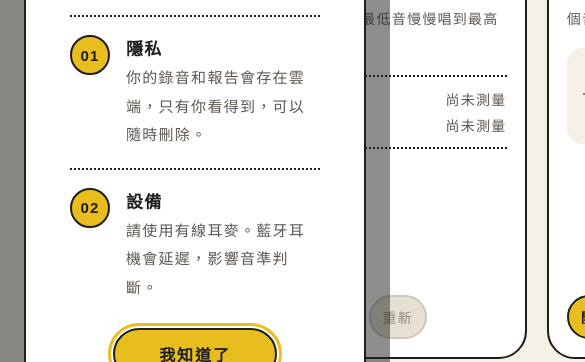
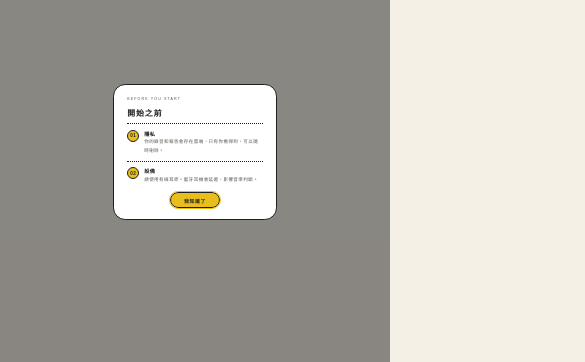
Before and after one commit to wendytsai1999/A-ISING, a plain HTML site: page home.html in a window 390 px wide. Shown: the part 270-632 px from the top of the page, 585 px wide, since content can reach past the window. Drawn offline with Linux system fonts and the light colour scheme; a web font is replaced by a local one.

Commit message:
顯示比例

```diff
--- a/home.html
+++ b/home.html
@@ -7,6 +7,7 @@
   <link rel="preconnect" href="https://fonts.googleapis.com">
   <link rel="preconnect" href="https://fonts.gstatic.com" crossorigin>
   <link href="https://fonts.googleapis.com/css2?family=Huninn&family=Zen+Maru+Gothic:wght@500;700;900&display=swap" rel="stylesheet">
+  <script src="js/fit.js"></script>
   <link rel="stylesheet" href="css/tokens.css">
   <link rel="stylesheet" href="css/base.css">
   <link rel="stylesheet" href="css/components.css">
--- /dev/null
+++ b/js/fit.js
@@ -0,0 +1,13 @@
+// 視窗不夠大時整頁等比例縮小（例如 14 吋筆電開 200% 顯示縮放，網頁只拿到 1000 多寬、700 多高）。
+// 版面照 1280×800 設計：寬或高不夠就畫小一點，第一屏的三張卡、導覽列都放得下，不會被切掉。
+(function () {
+  var DESIGN_W = 1280, DESIGN_H = 800;
+  function fit() {
+    var w = document.documentElement.clientWidth || window.innerWidth;
+    var h = window.innerHeight;
+    var z = Math.min(1, w / DESIGN_W, h / DESIGN_H);
+    document.documentElement.style.zoom = z < 0.999 ? String(z) : '';
+  }
+  fit();
+  window.addEventListener('resize', fit);
+})();
```
Also changed, not shown: index.html (+1 -0 lines), practice.html (+1 -0 lines), records.html (+1 -0 lines), report.html (+1 -0 lines).
